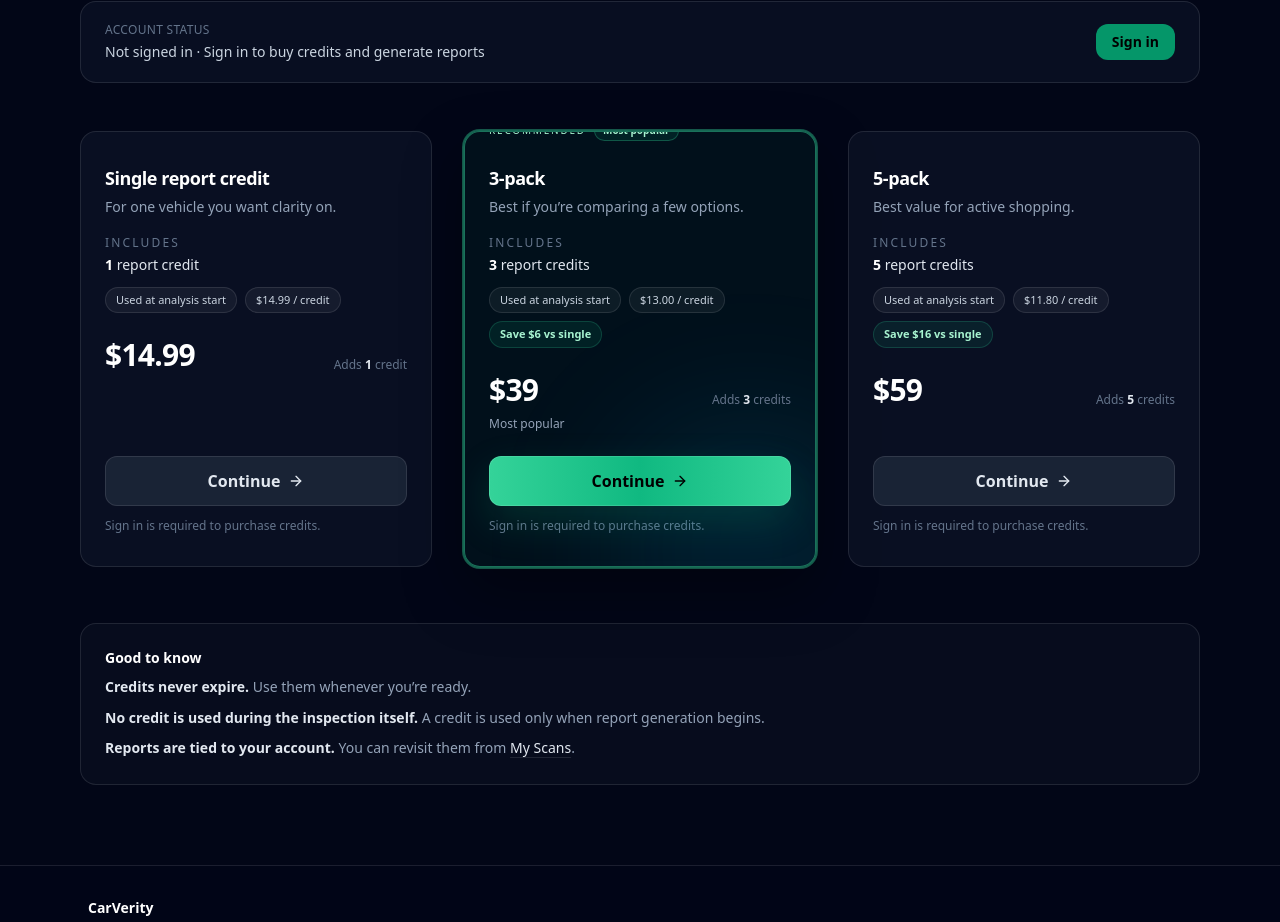
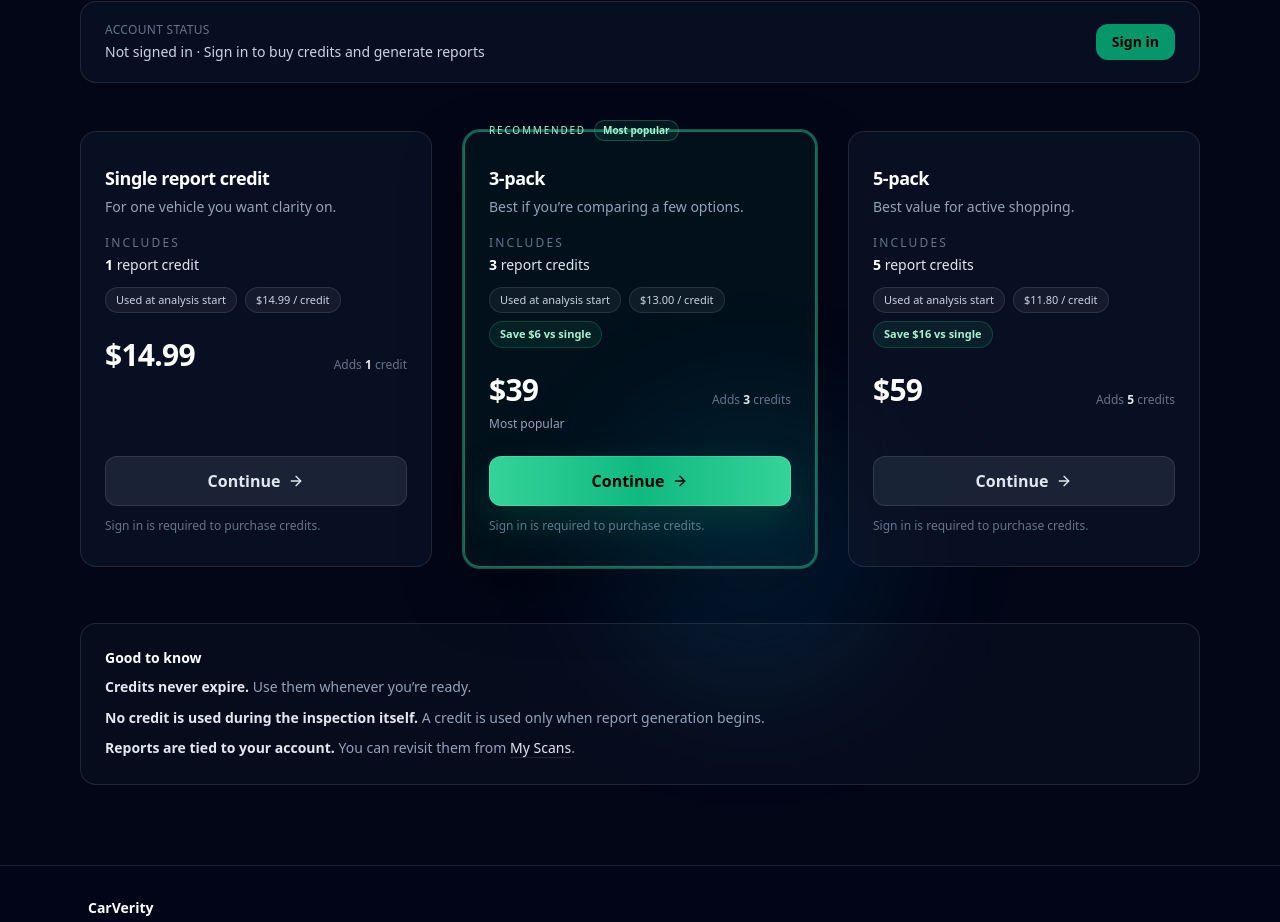
Before and after one commit to jeremy-swallow/carverity-clean, a React (Vite) app: page /pricing in a window 1280 px wide. Shown: the part 819-1741 px from the top of the page. Built offline with nearby package versions, Linux system fonts and the light colour scheme; no server answers.

Commit message:
Fix clipped recommended pricing card glow

```diff
--- a/src/pages/Pricing.tsx
+++ b/src/pages/Pricing.tsx
@@ -632,7 +632,7 @@ export default function Pricing() {
             <div
               key={pack.key}
               className={[
-                "group relative rounded-2xl border px-6 py-8 flex flex-col overflow-hidden",
+                "group relative rounded-2xl border px-6 py-8 flex flex-col",
                 "transition duration-200",
                 "hover:-translate-y-1 hover:shadow-2xl hover:shadow-black/30",
                 isRecommended
```
